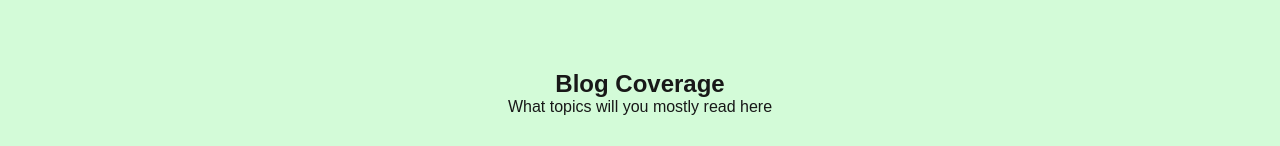
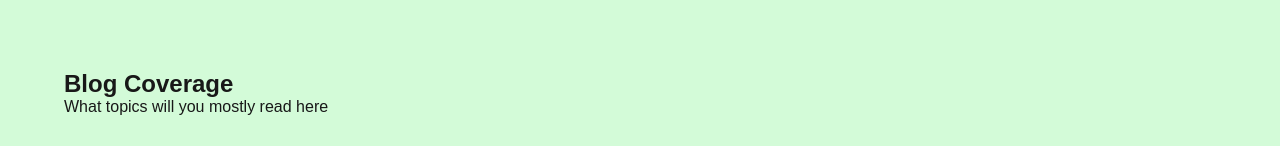
Before and after one commit to rakkaalhazimi/Vue-Blogspot, a Vue app: page / in a window 1280 px wide. Shown: the part 470-616 px from the top of the page. Built offline with nearby package versions, Linux system fonts and the light colour scheme.

Commit message:
change: remove unused class

```diff
--- a/src/components/BlogCoverage.vue
+++ b/src/components/BlogCoverage.vue
@@ -2,28 +2,28 @@
   <div id="blog-cov" class="content-pad text-light">
 
     <!-- Title and subtitle -->
-    <h2 class="text-left">Blog Coverage</h2>
-    <p id="blog-cov-desc" class="text-left">What topics will you mostly read here</p>
+    <h2 class="subtitle">Blog Coverage</h2>
+    <p class="desc">What topics will you mostly read here</p>
 
     <!-- Image List -->
-    <ul id="blog-cov-list" class="flex-row">
-      <li class="blog-cov-item flex-col">
+    <ul id="blog-cov-list">
+      <li class="blog-cov-item">
         <img src="@/assets/machine-learning.png" />
         <p>Machine Learning</p>
       </li>
-      <li class="blog-cov-item flex-col">
+      <li class="blog-cov-item">
         <img src="@/assets/deep-learning.png" />
         <p>Deep Learning</p>
       </li>
-      <li class="blog-cov-item flex-col">
+      <li class="blog-cov-item">
         <img src="@/assets/math.png" />
         <p>Mathematics</p>
       </li>
-      <li class="blog-cov-item flex-col">
+      <li class="blog-cov-item">
         <img src="@/assets/statistic.png" />
         <p>Statistics</p>
       </li>
-      <li class="blog-cov-item flex-col">
+      <li class="blog-cov-item">
         <img src="@/assets/python.png" />
         <p>Python</p>
       </li>
@@ -36,10 +36,6 @@
   background-color: $complement;
 }
 
-#blog-cov-desc {
-  margin-bottom: 3rem;
-}
-
 #blog-cov-list {
   @include flex-row($wrap: wrap, $gap: 2rem);
 }
```
